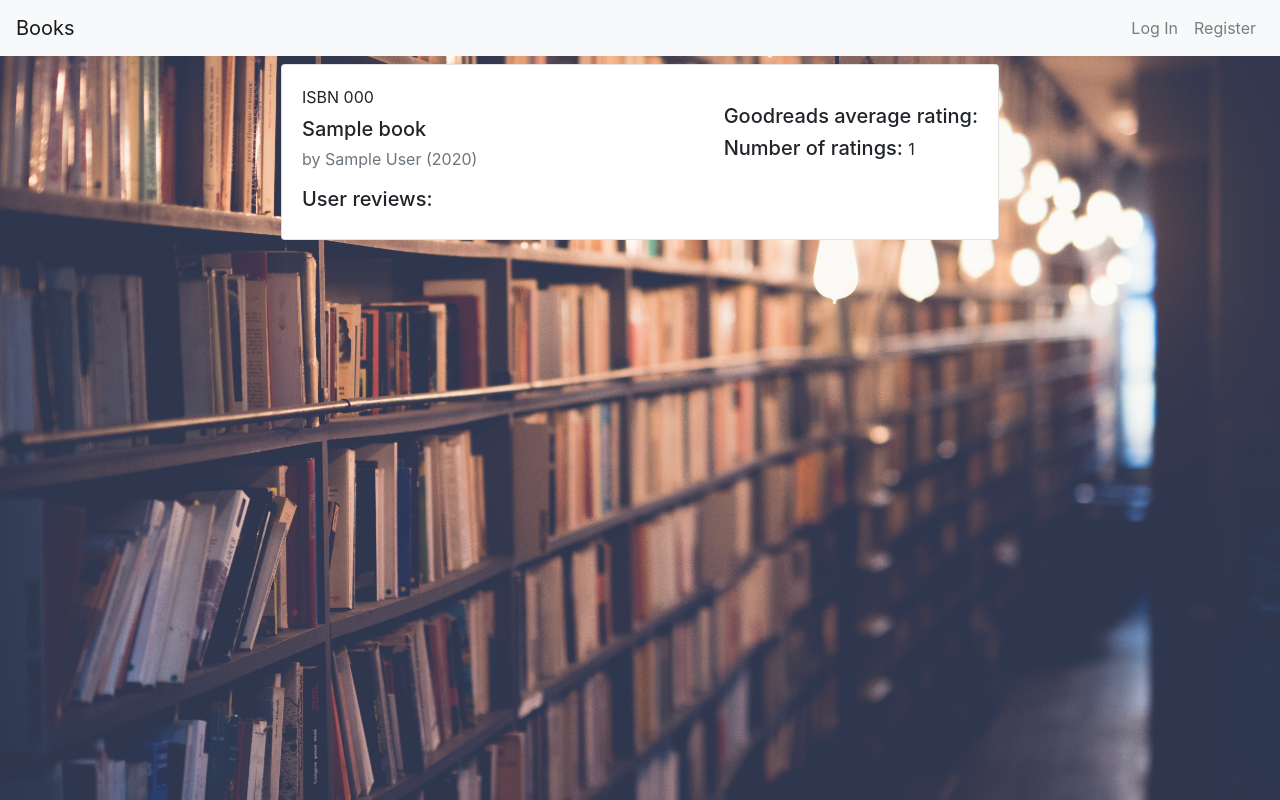
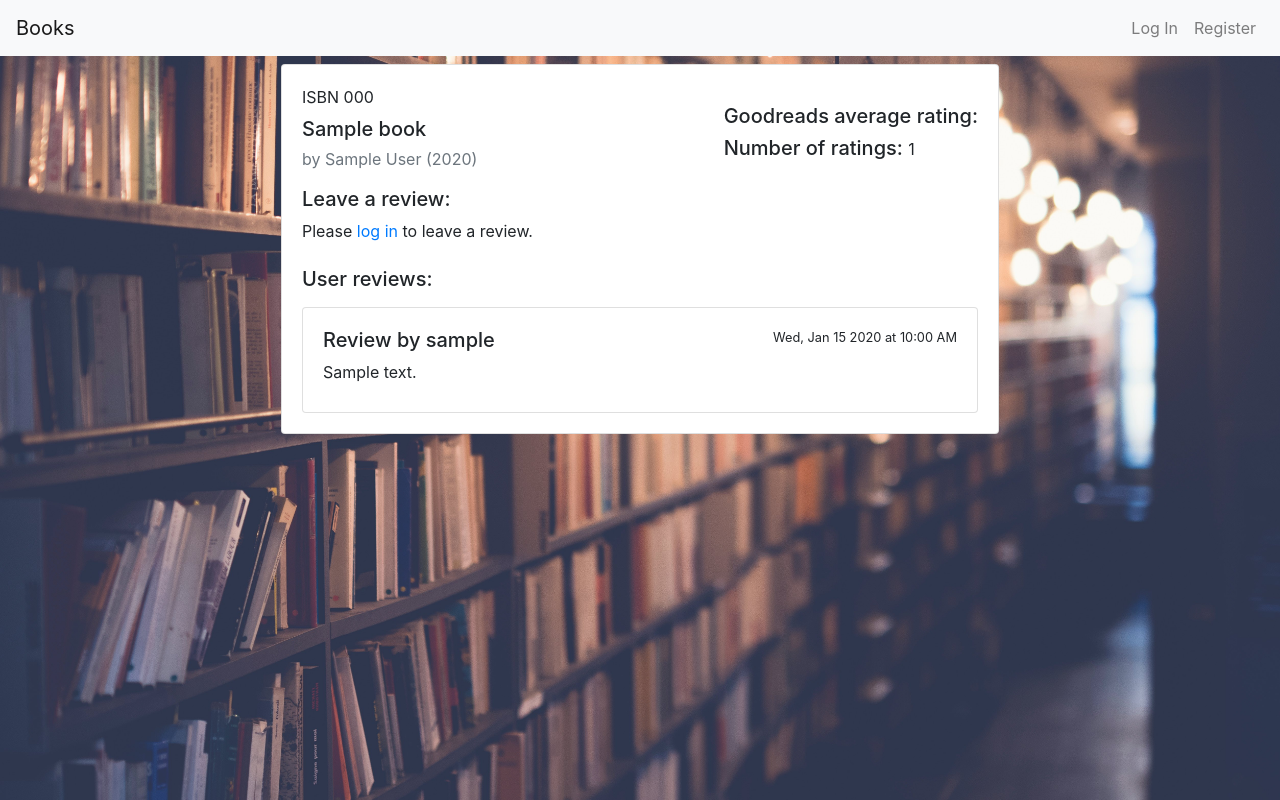
Before and after one commit to tsilvap/books, a Flask app: template templates/book.html in a window 1280 px wide. Run offline with Flask 2, Linux system fonts and the light colour scheme; the template is opened without the code that fills it: most values are stand-ins (such as "Sample title", 1, 10 or a date in 2020); some libraries are stand-ins or nearby versions.

Commit message:
Implement user reviews

```diff
--- a/application.py
+++ b/application.py
@@ -50,6 +50,19 @@
     return results
 
 
+def submit_review(username, isbn, review):
+    """Submit a review under username."""
+    if len(review) > 10000:
+        return
+
+    db.execute(
+        "INSERT INTO reviews (username, isbn, review, date) "
+        "VALUES (:username, :isbn, :review, :date)",
+        {"username": username, "isbn": isbn, "review": review, "date": "now"},
+    )
+    db.commit()
+
+
 def get_book_by_isbn(isbn):
     """Return books row from database corresponding to a given ISBN."""
     result = db.execute(
@@ -86,6 +99,15 @@
         full_stars += 1
 
     return full_stars, half_stars
+
+
+def get_user_reviews(isbn):
+    """Get user reviews for a given book."""
+    reviews = db.execute(
+        "SELECT * FROM reviews WHERE isbn=:isbn", {"isbn": isbn}
+    ).fetchall()
+
+    return reviews
 
 
 def username_already_in_use(username):
@@ -176,9 +198,17 @@
     return render_template("index.html", results=results)
 
 
-@app.route("/book/<string:isbn>")
+@app.route("/book/<string:isbn>", methods=["GET", "POST"])
 def book(isbn):
-    """Book page."""
+    """Book / review page."""
+    if request.method == "POST":
+        username = session["username"]
+
+        if username:
+            submit_review(username, isbn, request.form["review"])
+
+        return redirect(url_for("book", isbn=isbn))
+
     book = get_book_by_isbn(isbn)
     if book is None:
         return render_template("not_found.html"), 404
@@ -187,12 +217,16 @@
     ratings_count, average_rating = get_goodreads_data(book["isbn"])[0:2]
     full_stars, half_stars = stars_from_rating(average_rating)
 
+    # Get user reviews
+    user_reviews = get_user_reviews(isbn)
+
     return render_template(
         "book.html",
         book=book,
         ratings_count=ratings_count,
         full_stars=full_stars,
         half_stars=half_stars,
+        user_reviews=user_reviews,
     )
 
 
--- a/templates/book.html
+++ b/templates/book.html
@@ -23,17 +23,45 @@
                 <i class="fas fa-star"></i>
                 {% endfor %}
                 {% for i in range(0, half_stars) %}
-                <i class="fas fa-star-half"></i>
+                <i class="fas fa-star-half-alt"></i>
                 {% endfor %}
               </small>
             </h5>
             <h5>Number of ratings: <small>{{ ratings_count }}</small></h5>
           </div>
-
         </div>
 
-        <div class="user-reviews">
-          <h5>User reviews:</h5>
+        <div class="reviews">
+          <h5>Leave a review:</h5>
+          {% if not session["username"] %}
+          <p>Please <a href="{{ url_for('login') }}">log in</a> to leave a review.</p>
+          {% else %}
+          <form action="{{ url_for('book', isbn=book['isbn']) }}" method="post">
+            <div class="form-group">
+              <textarea class="form-control" name="review" placeholder="What are your thoughts on this book?" rows="3"></textarea>
+            </div>
+            <button class="btn btn-primary" type="submit">Submit review</button>
+          </form>
+          {% endif %}
+
+          <div class="user-reviews mt-4">
+            <h5>User reviews:</h5>
+            {% if user_reviews %}
+            <div class="list-group mt-3">
+              {% for review in user_reviews %}
+              <div class="list-group-item">
+                <div class="d-flex w-100 justify-content-between mt-2">
+                  <h5>Review by {{ review['username'] }}</h5>
+                  <small>{{ review['date'].strftime("%a, %b %d %Y at %I:%M %p") }}</small>
+                </div>
+                <p>{{ review['review'] }}</p>
+              </div>
+              {% endfor %}
+            </div>
+            {% else %}
+            <p>No user reviews submitted yet.</p>
+            {% endif %}
+          </div>
         </div>
 
       </div>
```
